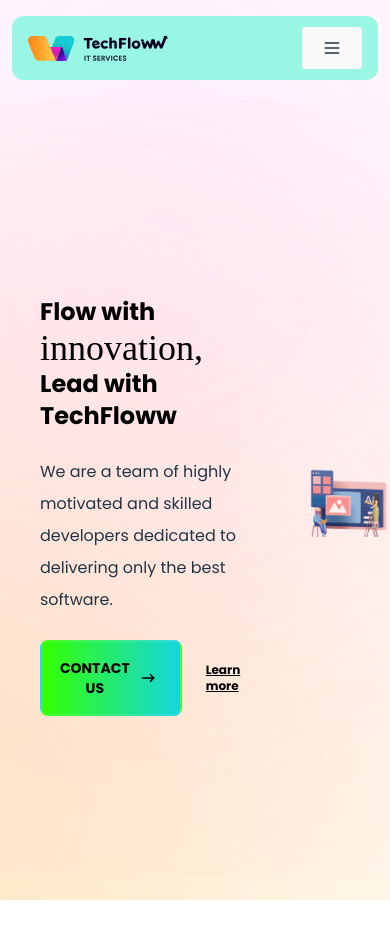
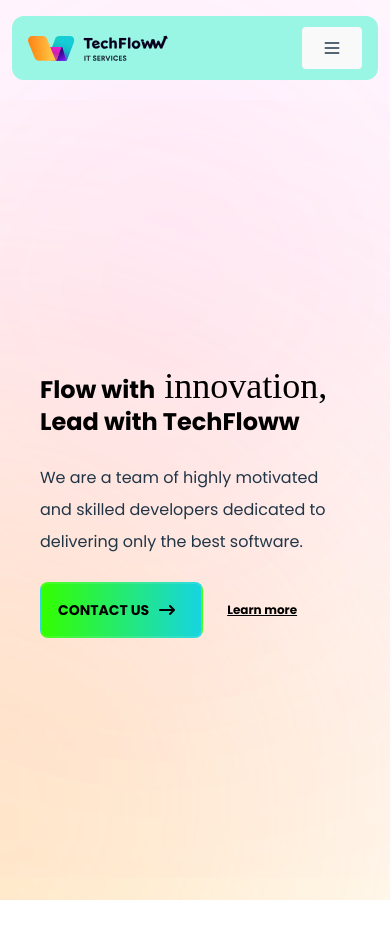
Before and after one commit to AKindWorld/TechFlowwLandingPage, a React (Vite) app: page / in a window 390 px wide. Shown: the top 938 px of the page. Built offline with nearby package versions, Linux system fonts and the light colour scheme; a web font is replaced by a local one.

Commit message:
quickfix

```diff
--- a/src/components/Hero.jsx
+++ b/src/components/Hero.jsx
@@ -33,7 +33,7 @@
                         <a href='#services' className='text-black font-bold mt-6 px-6 underline dark:text-[#D4C0FF]/50 dark:hover:text-[#D4C0FF] text-xs sm:text-base md:text-lg'>Learn more</a>
                     </div>
                 </div>
-                <div className='justify-between image-container sm:hidden md:hidden lg:block'>
+                <div className='justify-between image-container hidden md:hidden lg:block'>
                     {/* <svg className='mr-10' width="500" height="350" viewBox="0 0 500 350" fill="none" xmlns="http://www.w3.org/2000/svg">
                         <path d="M499.267 291.404H0.732669C0.538353 291.404 0.351997 291.328 0.214595 291.194C0.0771925 291.06 0 290.878 0 290.688C0.00406537 290.5 0.08256 290.32 0.219091 290.187C0.355622 290.053 0.539628 289.977 0.732669 289.973H499.267C499.46 289.977 499.644 290.053 499.781 290.187C499.917 290.32 499.996 290.5 500 290.688C500 290.878 499.923 291.06 499.785 291.194C499.648 291.328 499.462 291.404 499.267 291.404Z" fill="#D1D3D4"/>
                         <path d="M462.968 0.761719H46.6044C41.8806 0.761719 38.0513 4.50163 38.0513 9.11506V251.144C38.0513 255.758 41.8806 259.497 46.6044 259.497H462.968C467.692 259.497 471.522 255.758 471.522 251.144V9.11506C471.522 4.50163 467.692 0.761719 462.968 0.761719Z" fill="white"/>
```
